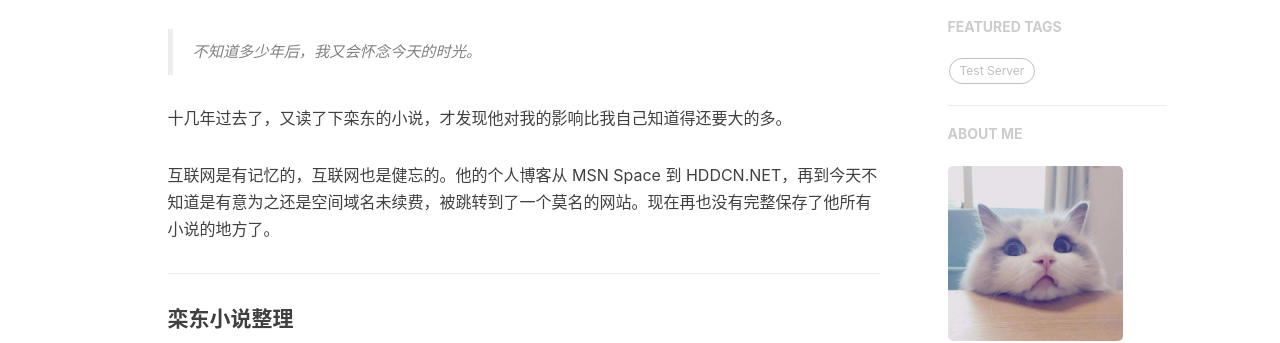
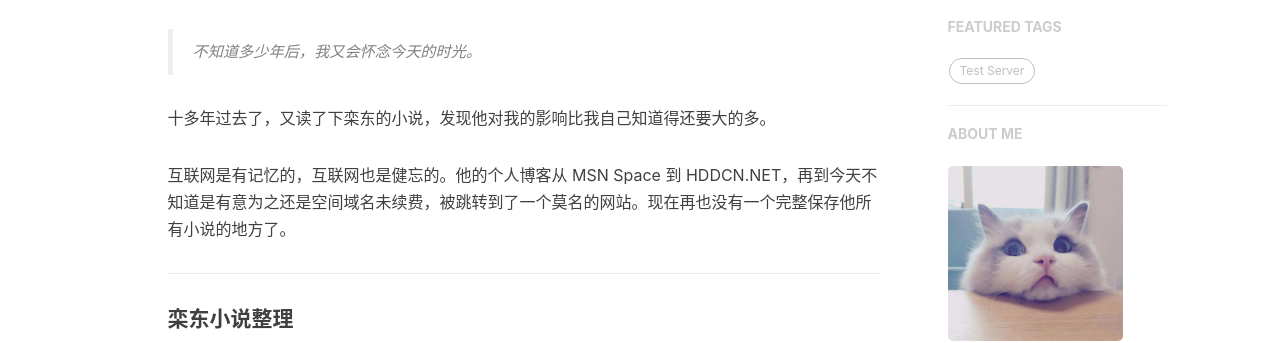
Before and after one commit to zizouqi/zizouqi.github.io, a Jekyll site: the page built from hikaru.html, in a window 1280 px wide. Shown: the part 429-772 px from the top of the page. Built offline with Jekyll 4.4.1, drawn with Linux system fonts in a browser that asks for light colours; nearby versions of some CDN libraries; comment, search, counter and statistics services are not loaded.

Commit message:
Update index.md

```diff
--- a/_includes/article/index.md
+++ b/_includes/article/index.md
@@ -1,9 +1,9 @@
 > 不知道多少年后，我又会怀念今天的时光。
 
 
-十几年过去了，又读了下栾东的小说，才发现他对我的影响比我自己知道得还要大的多。
+十多年过去了，又读了下栾东的小说，发现他对我的影响比我自己知道得还要大的多。
 
-互联网是有记忆的，互联网也是健忘的。他的个人博客从 MSN Space 到 HDDCN.NET，再到今天不知道是有意为之还是空间域名未续费，被跳转到了一个莫名的网站。现在再也没有完整保存了他所有小说的地方了。
+互联网是有记忆的，互联网也是健忘的。他的个人博客从 MSN Space 到 HDDCN.NET，再到今天不知道是有意为之还是空间域名未续费，被跳转到了一个莫名的网站。现在再也没有一个完整保存他所有小说的地方了。
 
 ---
 
```
